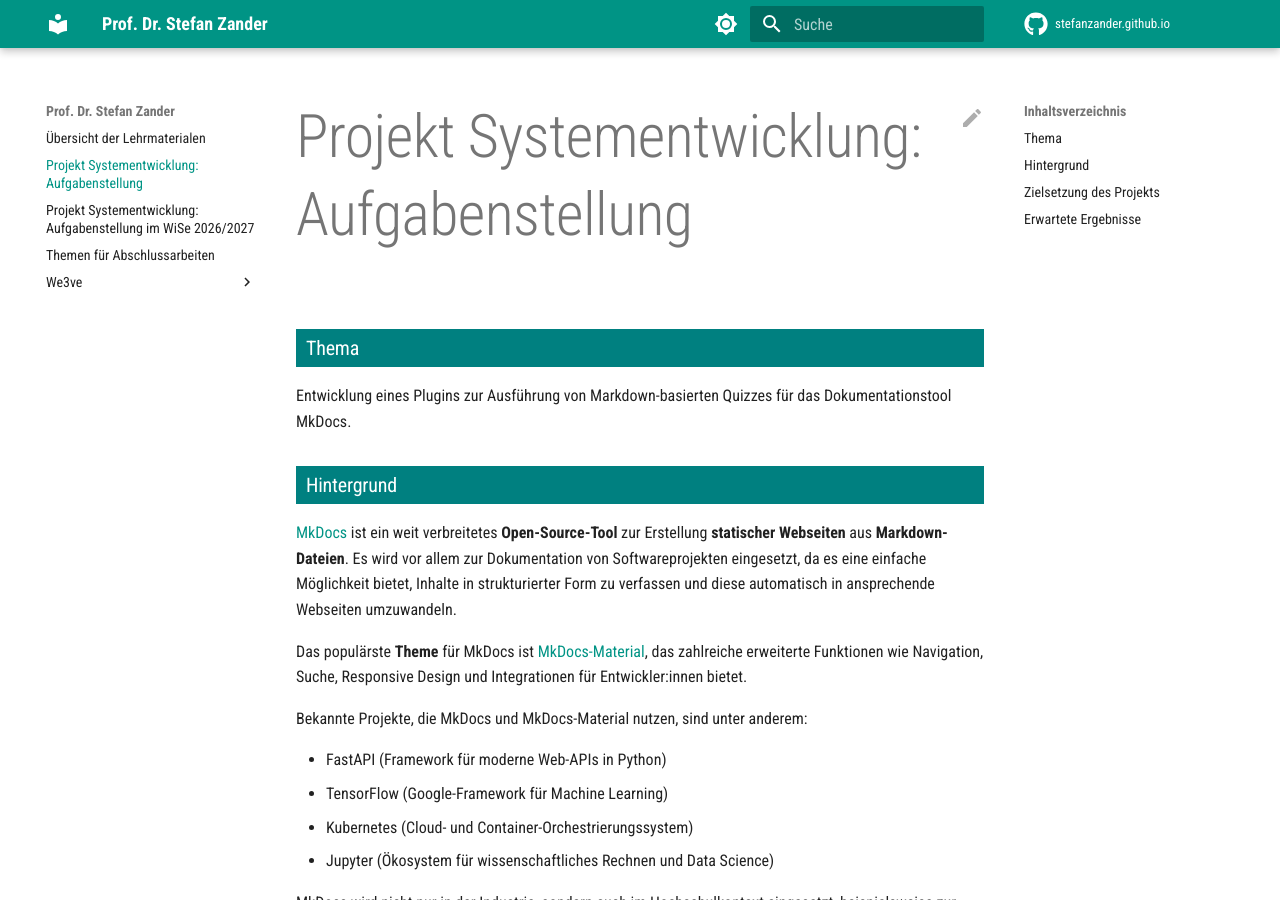
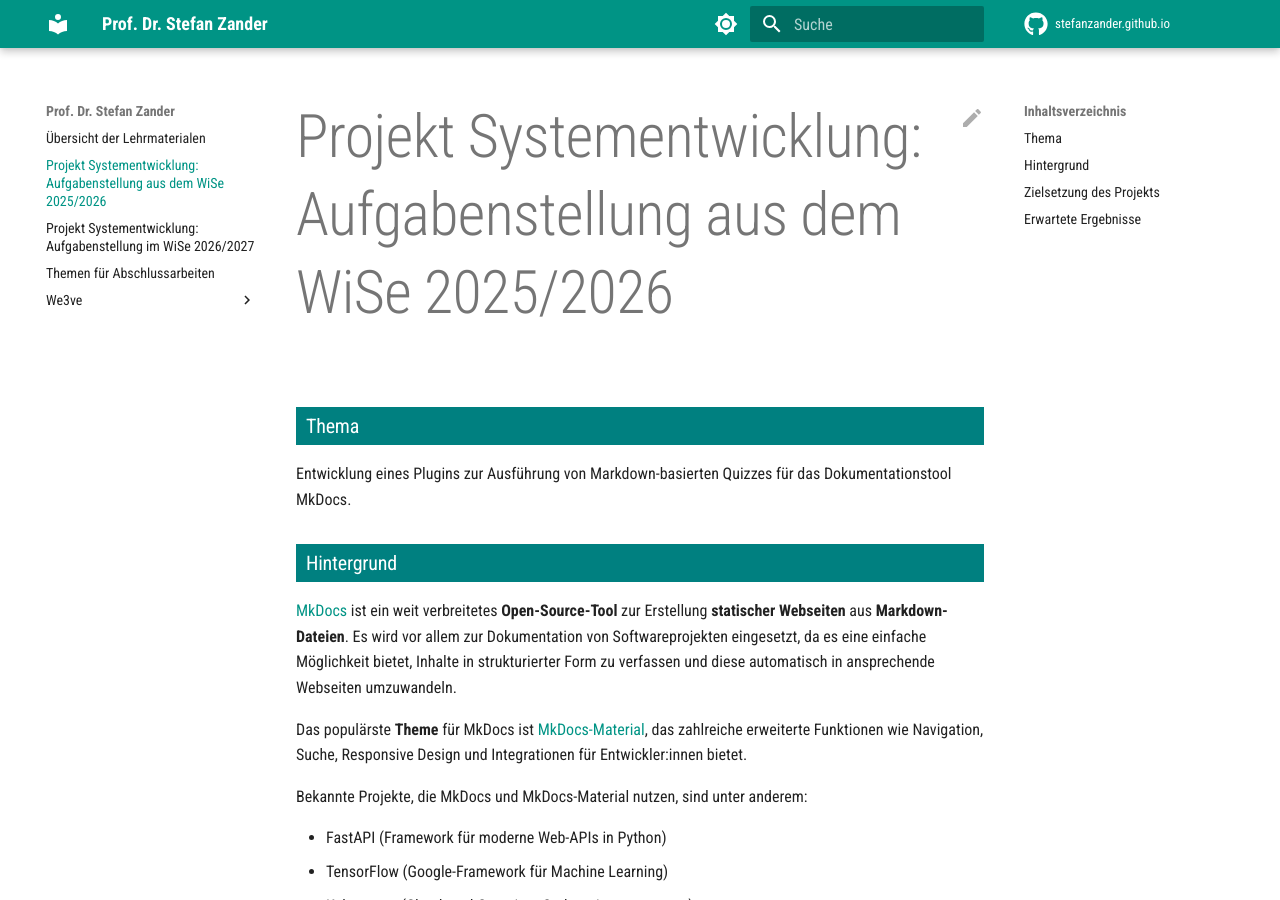
Before and after one commit to StefanZander/stefanzander.github.io, an MkDocs documentation site: the page built from docs/pse.md, in a window 1280 px wide and 900 px high. Built offline with MkDocs 1.6.1 and Material for MkDocs 9.7.7, drawn with Linux system fonts in a browser that asks for light colours; comment, search, counter and statistics services are not loaded.

Commit message:
Update project title for WiSe 2025/2026

```diff
--- a/docs/pse.md
+++ b/docs/pse.md
@@ -1,4 +1,4 @@
-# Projekt Systementwicklung: Aufgabenstellung
+# Projekt Systementwicklung: Aufgabenstellung aus dem WiSe 2025/2026
 
 
 ### Thema
```
